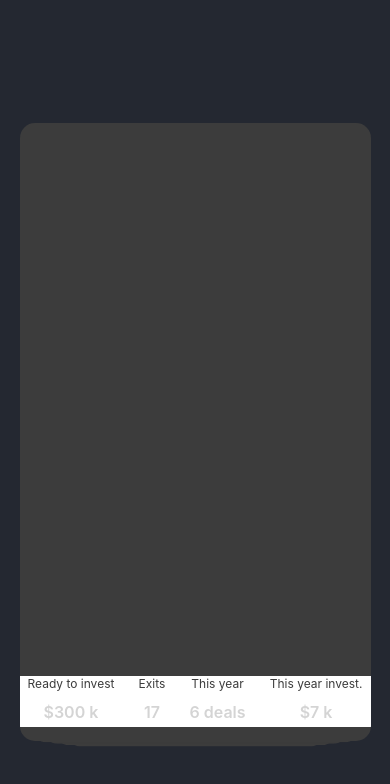
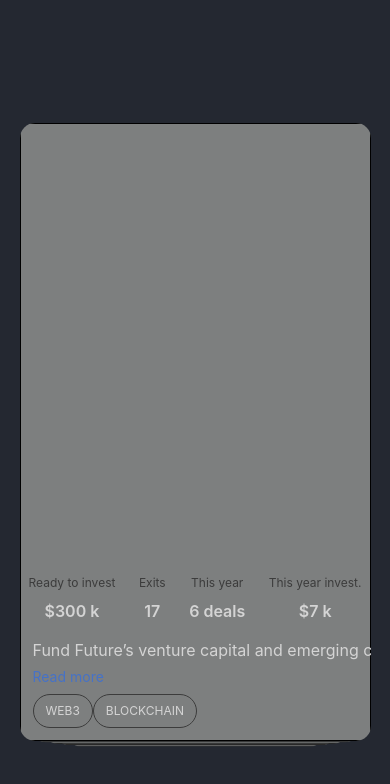
Before and after one commit to trusasha/uni-match-test, a React Native app: screen / in a window 390 px wide. Shown: the top 784 px of the page. Built offline with nearby package versions, Linux system fonts and the light colour scheme.

Commit message:
added information block

```diff
--- /dev/null
+++ b/src/components/link-button/index.tsx
@@ -0,0 +1,27 @@
+import { COLORS } from 'constants/colors';
+
+import type { FC } from 'react';
+import React from 'react';
+import type { TouchableOpacityProps } from 'react-native';
+import { StyleSheet, Text, TouchableOpacity } from 'react-native';
+
+interface Props extends Omit<TouchableOpacityProps, 'style'> {
+  label: string;
+  additionalStyles?: TouchableOpacityProps['style'];
+}
+
+export const LinkButton: FC<Props> = ({ label, additionalStyles, ...rest }) => {
+  return (
+    <TouchableOpacity activeOpacity={0.7} {...rest} style={additionalStyles}>
+      <Text style={styles.label}>{label}</Text>
+    </TouchableOpacity>
+  );
+};
+
+const styles = StyleSheet.create({
+  label: {
+    color: COLORS.blue,
+    fontSize: 14,
+    lineHeight: 18,
+  },
+});
--- /dev/null
+++ b/src/components/tag/index.tsx
@@ -0,0 +1,76 @@
+import { COLORS } from 'constants/colors';
+
+import type { FC } from 'react';
+import React from 'react';
+import type { ViewProps } from 'react-native';
+import { StyleSheet, Text, View } from 'react-native';
+
+export enum UserTag {
+  web3 = 'web3',
+  blockchain = 'blockchain',
+  ai = 'ai',
+  medtech = 'medtech',
+  fintech = 'fintech',
+}
+
+interface Props {
+  tag: UserTag | UserTag[];
+  additionalStyles?: ViewProps['style'];
+}
+
+export const Tag: FC<Props> = ({ tag, additionalStyles }) => {
+  if (Array.isArray(tag)) {
+    return (
+      <View style={[styles.row, additionalStyles]}>
+        {tag.map(item => (
+          <Tag tag={item} />
+        ))}
+      </View>
+    );
+  }
+
+  return (
+    <View style={[styles.container, additionalStyles]}>
+      <Text style={styles.label}>{getLabelByType(tag)}</Text>
+    </View>
+  );
+};
+
+const getLabelByType = (type: UserTag) => {
+  switch (type) {
+    case UserTag.ai:
+      return 'AI';
+    case UserTag.blockchain:
+      return 'Blockchain';
+    case UserTag.fintech:
+      return 'FinTech';
+    case UserTag.web3:
+      return 'WEB3';
+    case UserTag.medtech:
+      return 'MedTech';
+    default:
+      return '';
+  }
+};
+
+const styles = StyleSheet.create({
+  container: {
+    paddingHorizontal: 12,
+    paddingVertical: 8,
+    alignItems: 'center',
+    justifyContent: 'center',
+    borderRadius: 100,
+    borderWidth: 1,
+    borderColor: COLORS.neutral,
+  },
+  label: {
+    fontSize: 12,
+    lineHeight: 16,
+    color: COLORS.neutralLight,
+    textTransform: 'uppercase',
+  },
+  row: {
+    flexDirection: 'row',
+    alignItems: 'center',
+  },
+});
--- a/src/constants/colors.ts
+++ b/src/constants/colors.ts
@@ -3,4 +3,5 @@ export const COLORS = {
   lightRed: '#FF474D',
   neutral: '#3C3C3C',
   neutralLight: '#D4D4D4',
+  blue: '#4672C7',
 };
--- /dev/null
+++ b/src/screens/feed/components/card-inner/components/content/components/information/index.tsx
@@ -0,0 +1,37 @@
+import { COLORS } from 'constants/colors';
+
+import type { UserTag } from 'components/tag';
+import { Tag } from 'components/tag';
+import type { FC } from 'react';
+import React from 'react';
+import { StyleSheet, Text, View } from 'react-native';
+import { LinkButton } from 'components/link-button';
+
+interface Props {
+  generalInformation: string;
+  tags: UserTag[];
+}
+
+export const Information: FC<Props> = ({ generalInformation, tags }) => {
+  return (
+    <View>
+      <Text style={styles.text} numberOfLines={3}>
+        {generalInformation}
+      </Text>
+      <LinkButton label="Read more" additionalStyles={styles.mb8} />
+      <Tag tag={tags} />
+    </View>
+  );
+};
+
+const styles = StyleSheet.create({
+  mb8: {
+    marginBottom: 8,
+  },
+  text: {
+    fontSize: 16,
+    lineHeight: 20,
+    color: COLORS.neutralLight,
+    marginBottom: 8,
+  },
+});
--- a/src/screens/feed/components/card-inner/components/content/components/summary/index.tsx
+++ b/src/screens/feed/components/card-inner/components/content/components/summary/index.tsx
@@ -27,7 +27,6 @@ const styles = StyleSheet.create({
   container: {
     flexDirection: 'row',
     justifyContent: 'space-between',
-    backgroundColor: 'white',
   },
   itemContainer: {
     alignItems: 'center',
--- a/src/screens/feed/components/card-inner/components/content/index.tsx
+++ b/src/screens/feed/components/card-inner/components/content/index.tsx
@@ -1,19 +1,34 @@
 import React from 'react';
 import { StyleSheet, View } from 'react-native';
+import { UserTag } from 'components/tag';
 
 import { Summary } from './components/summary';
+import { Information } from './components/information';
 
-const MOCK: { label: string; value: string; id: string }[] = [
-  { label: 'Ready to invest', value: '$300 k', id: '0' },
-  { label: 'Exits', value: '17', id: '1' },
-  { label: 'This year', value: '6 deals', id: '2' },
-  { label: 'This year invest.', value: '$7 k', id: '3' },
-];
+const MOCK_USER: UserProfile = {
+  summary: [
+    { label: 'Ready to invest', value: '$300 k', id: '0' },
+    { label: 'Exits', value: '17', id: '1' },
+    { label: 'This year', value: '6 deals', id: '2' },
+    { label: 'This year invest.', value: '$7 k', id: '3' },
+  ],
+  generalInformation:
+    'Fund Future’s venture capital and emerging companies team brings a high level of experience to lorem lorem lorem lorem lorem lorem lorem lorem',
+  userTags: [UserTag.web3, UserTag.blockchain],
+};
 
 export const Content = () => {
   return (
     <View>
-      <Summary summary={MOCK} additionalStyles={styles.mb14} />
+      <Summary summary={MOCK_USER.summary} additionalStyles={styles.mb14} />
+      <View style={styles.row}>
+        <View>
+          <Information
+            generalInformation={MOCK_USER.generalInformation}
+            tags={MOCK_USER.userTags as UserTag[]}
+          />
+        </View>
+      </View>
     </View>
   );
 };
@@ -22,4 +37,10 @@ const styles = StyleSheet.create({
   mb14: {
     marginBottom: 14,
   },
+  row: {
+    flexDirection: 'row',
+    justifyContent: 'space-between',
+    paddingHorizontal: 12,
+    paddingBottom: 12,
+  },
 });
--- a/src/screens/feed/components/card-inner/index.tsx
+++ b/src/screens/feed/components/card-inner/index.tsx
@@ -20,6 +20,7 @@ const styles = StyleSheet.create({
     width: '100%',
     height: '100%',
     justifyContent: 'space-between',
-    backgroundColor: COLORS.neutral,
+    backgroundColor: '#7D7F7F',
+    borderWidth: 1,
   },
 });
--- a/src/types/user-summary.d.ts
+++ b/src/types/user-summary.d.ts
@@ -5,5 +5,7 @@ interface UserSummary {
 }
 
 interface UserProfile {
+  generalInformation: string;
   summary: UserSummary[];
+  userTags: string[];
 }
```
